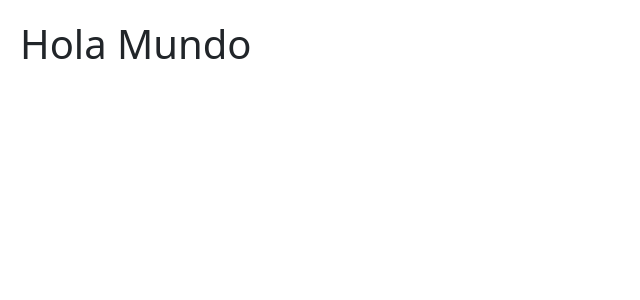
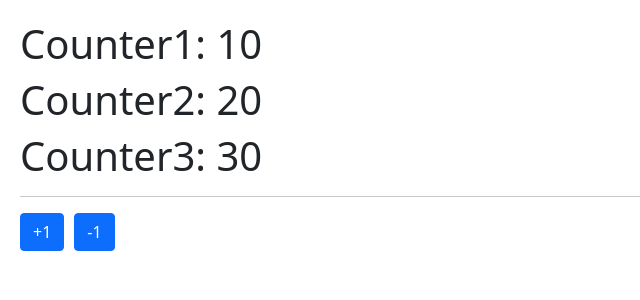
Before and after one commit to MaidyCabrera/React_Learning, a React (Vite) app: page / in a window 1280 px wide. Shown: the top 300 px of the page, without its empty margins (0-640 px from the left). Built offline with nearby package versions, Linux system fonts and the light colour scheme.

Commit message:
Feature: use state hooks in counter

```diff
--- a/src/01-useState/CounterApp.jsx
+++ b/src/01-useState/CounterApp.jsx
@@ -0,0 +1,29 @@
+import React, { useState } from "react";
+export const CounterApp = () => {
+  const [state, setCounter] = useState({
+    counter1: 10,
+    counter2: 20,
+    counter3: 30,
+  });
+  const { counter1, counter2, counter3 } = state;
+  return (
+    <>
+      <h1>Counter1: {counter1}</h1>
+      <h1>Counter2: {counter2}</h1>
+      <h1>Counter3: {counter3}</h1>
+      <hr />
+      <button
+        className="btn btn-primary"
+        onClick={() => setCounter({ ...state, counter1: counter1 + 1 })}
+      >
+        +1
+      </button>
+      <button
+        className="btn btn-primary"
+        onClick={() => setCounter({ ...state, counter2: counter2 - 1 })}
+      >
+        -1
+      </button>
+    </>
+  );
+};
--- a/src/main.tsx
+++ b/src/main.tsx
@@ -1,11 +1,13 @@
 import React from 'react'
 import ReactDOM from 'react-dom/client'
+import { CounterApp } from './01-useState/CounterApp';
 
-import { HooksApp } from './HooksApp';
+// import { HooksApp } from './HooksApp';
 import './index.css'
 
 ReactDOM.createRoot(document.getElementById('root')!).render(
   <React.StrictMode>
-    <HooksApp />
+    {/* <HooksApp /> */}
+    <CounterApp />
   </React.StrictMode>,
 )
```
